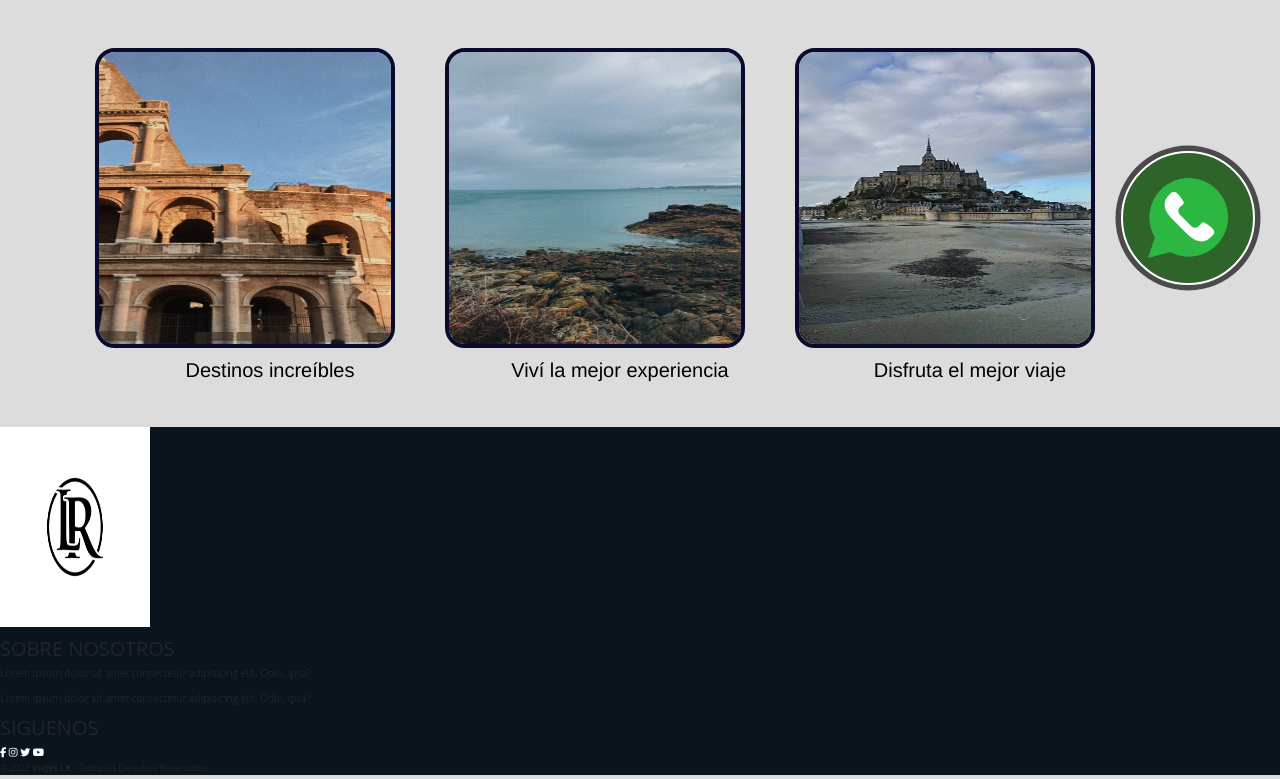
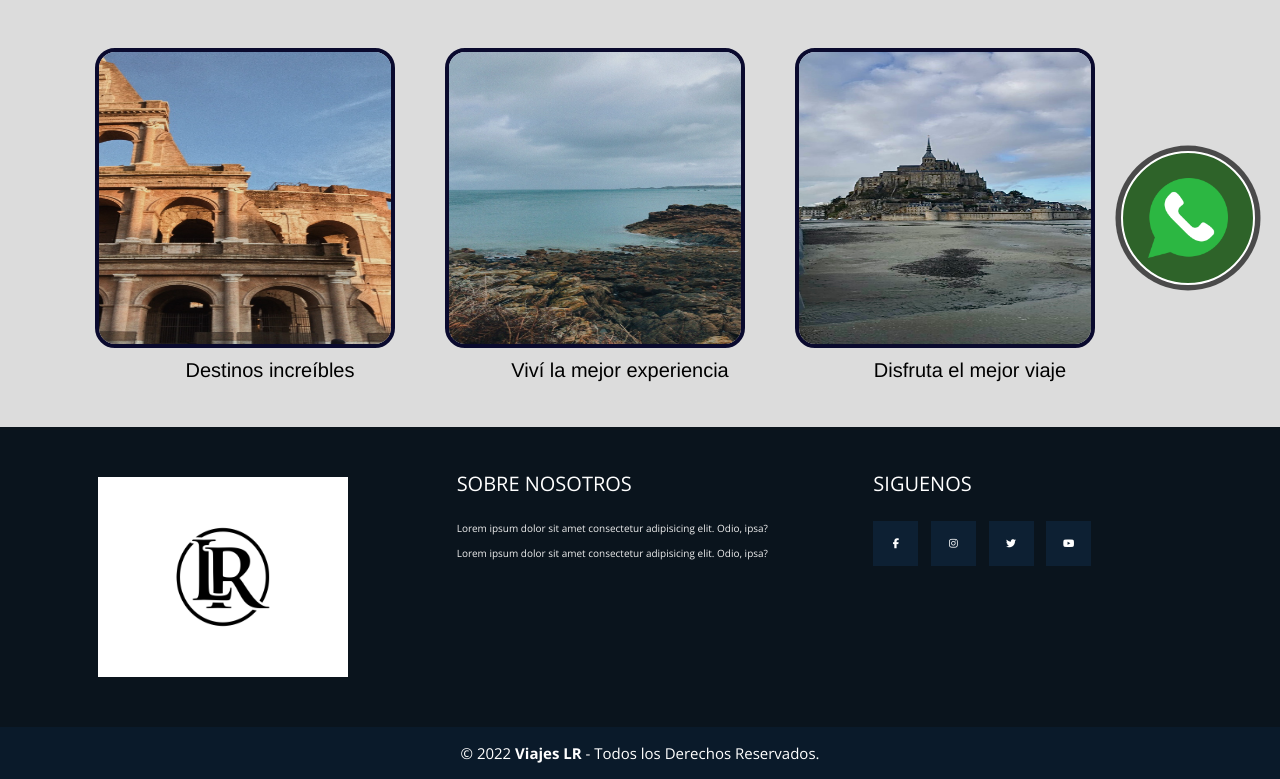
Before and after one commit to LaureanoRugani/ViajesLR, a website: page index.html in a window 1280 px wide. Shown: the part 495-1274 px from the top of the page. Drawn offline with nearby package versions, Linux system fonts and the light colour scheme; files that its build step writes are made by us from their sources.

Commit message:
arreglo css

```diff
--- a/css/estilo.css
+++ b/css/estilo.css
@@ -45,19 +45,26 @@ h1 {
   justify-content: center;
   margin-right: 40px;
   padding: 40px; }
-  #imagenesInicio .imagen-paisaje1 {
+
+.imagen-paisaje1 {
     height: 300px;
     width: 300px;
     margin-right: 50px;
     border: solid 4px #0a0a2e;
     border-radius: 20px; }
-  #imagenesInicio .imagen-1 {
+
+.imagen-1 {
     width: 300px;
     height: 300px;
     display: block;
     margin: 0 auto;
     border: solid 3px white;
     border-radius: 20px; }
+
+.imagen-1:hover {
+      width: 31rem;
+      height: 31rem;
+  }
 
 #contacto {
   font-size: 20px;
@@ -367,39 +374,39 @@ section .slider img {
     padding: 0;
     box-sizing: border-box;
     font-family: 'Open Sans', sans-serif; }
-  .pie-pagina {
-    width: 100%;
-    background-color: #0a141d; }
-
-    .pie-pagina .pie-pagina .grupo-1 {
+    .pie-pagina{
+      width: 100%;
+      background-color: #0a141d;
+  }
+  .pie-pagina .grupo-1{
       width: 100%;
       max-width: 1200px;
       margin: auto;
-      display: grid;
+      display:grid;
       grid-template-columns: repeat(3, 1fr);
-      grid-gap: 50px;
-      padding: 45px 0px; }
-
-    .pie-pagina .pie-pagina .grupo-1 .box figure {
+      grid-gap:50px;
+      padding: 45px 0px;
+  }
+  .pie-pagina .grupo-1 .box figure{
       width: 100%;
       height: 100%;
       display: flex;
       justify-content: center;
-      align-items: center; }
-
-    .pie-pagina .pie-pagina .grupo-1 .box figure img {
-      width: 250px; }
-
-    .pie-pagina .pie-pagina .grupo-1 .box h2 {
+      align-items: center;
+  }
+  .pie-pagina .grupo-1 .box figure img{
+      width: 250px;
+  }
+  .pie-pagina .grupo-1 .box h2{
       color: #fff;
       margin-bottom: 25px;
-      font-size: 20px; }
-
-    .pie-pagina .pie-pagina .grupo-1 .box p {
+      font-size: 20px;
+  }
+  .pie-pagina .grupo-1 .box p{
       color: #efefef;
-      margin-bottom: 10px; }
-
-    .pie-pagina .pie-pagina .grupo-1 .red-social a {
+      margin-bottom: 10px;
+  }
+  .pie-pagina .grupo-1 .red-social a{
       display: inline-block;
       text-decoration: none;
       width: 45px;
@@ -409,21 +416,20 @@ section .slider img {
       margin-right: 10px;
       background-color: #0d2033;
       text-align: center;
-      transition: all 300ms ease; }
-
-    .pie-pagina .pie-pagina .grupo-1 .red-social a:hover {
-      color: aqua; }
-
-    .pie-pagina .pie-pagina .grupo-2 {
+      transition: all 300ms ease;
+  }
+  .pie-pagina .grupo-1 .red-social a:hover{
+      color: aqua;
+  }
+  .pie-pagina .grupo-2{
       background-color: #0a1a2a;
       padding: 15px 10px;
       text-align: center;
-      color: #fff; }
-
-    .pie-pagina .pie-pagina .grupo-2 small {
+      color: #fff;
+  }
+  .pie-pagina .grupo-2 small{
       font-size: 15px; }
-    }
-
+  }
 @media screen and (min-width: 700px) and (max-width: 800px) {
   .pie-pagina .grupo-1 {
     width: 90%;
--- a/index.html
+++ b/index.html
@@ -9,7 +9,7 @@
     <link rel="stylesheet" href="https://cdnjs.cloudflare.com/ajax/libs/animate.css/4.1.1/animate.min.css"/>
     <script src="https://kit.fontawesome.com/eb496ab1a0.js" crossorigin="anonymous"></script>
     <link href="https://cdn.jsdelivr.net/npm/bootstrap@5.1.3/dist/css/bootstrap.min.css" rel="stylesheet" integrity="sha384-1BmE4kWBq78iYhFldvKuhfTAU6auU8tT94WrHftjDbrCEXSU1oBoqyl2QvZ6jIW3" crossorigin="anonymous">
-    <link rel="stylesheet" href="css/styles.css">
+    <link rel="stylesheet" href="css/estilo.css">
 </head>
 
 <body>
```
Also changed, not shown: pages/contacto.html (+1 -1 lines), pages/servicios.html (+1 -1 lines), pages/sobrenosotros.html (+1 -1 lines), pages/ubicación.html (+1 -1 lines).
